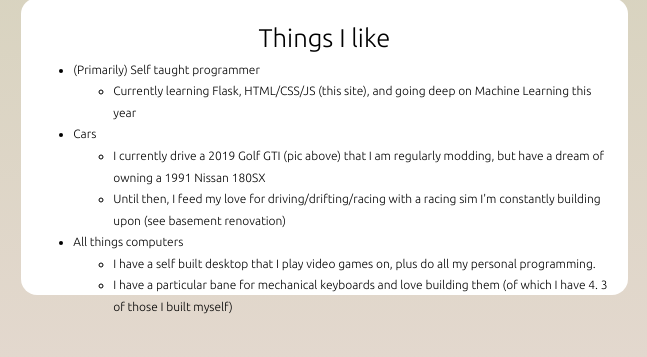
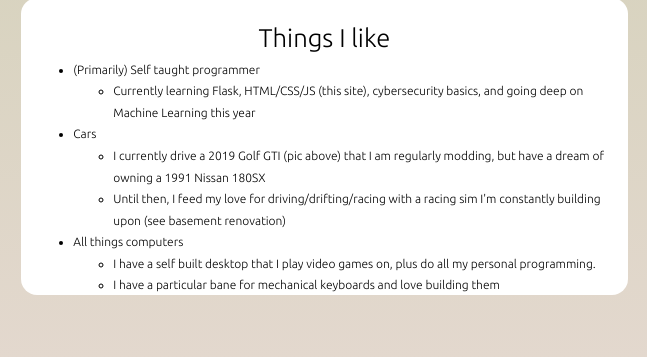
Before and after one commit to astrohh/adammarkulics, a plain HTML site: page index.html in a window 1280 px wide. Shown: the part 1240-1597 px from the top of the page, 0-647 px from the left. Drawn offline with nearby package versions, Linux system fonts and the light colour scheme; a web font is replaced by a local one.

Commit message:
Update index.html

```diff
--- a/index.html
+++ b/index.html
@@ -83,14 +83,14 @@
       <div class="backgroundList">
           <ul>
           <li>(Primarily) Self taught programmer</li>
-            <ul><li>Currently learning Flask, HTML/CSS/JS (this site), and going deep on Machine Learning this year</li></ul>
+            <ul><li>Currently learning Flask, HTML/CSS/JS (this site), cybersecurity basics, and going deep on Machine Learning this year</li></ul>
           <li>Cars</li>
             <ul><li>I currently drive a 2019 Golf GTI (pic above) that I am regularly modding, but have a dream of owning a 1991 Nissan 180SX</li>
               <li>Until then, I feed my love for driving/drifting/racing with a racing sim I'm constantly building upon (see basement renovation)</li>
             </ul>
           <li>All things computers</li>
             <ul><li>I have a self built desktop that I play video games on, plus do all my personal programming.</li>
-              <li>I have a particular bane for mechanical keyboards and love building them (of which I have 4. 3 of those I built myself)</li>
+              <li>I have a particular bane for mechanical keyboards and love building them</li>
             </ul>
           </ul>
       </div>
```
